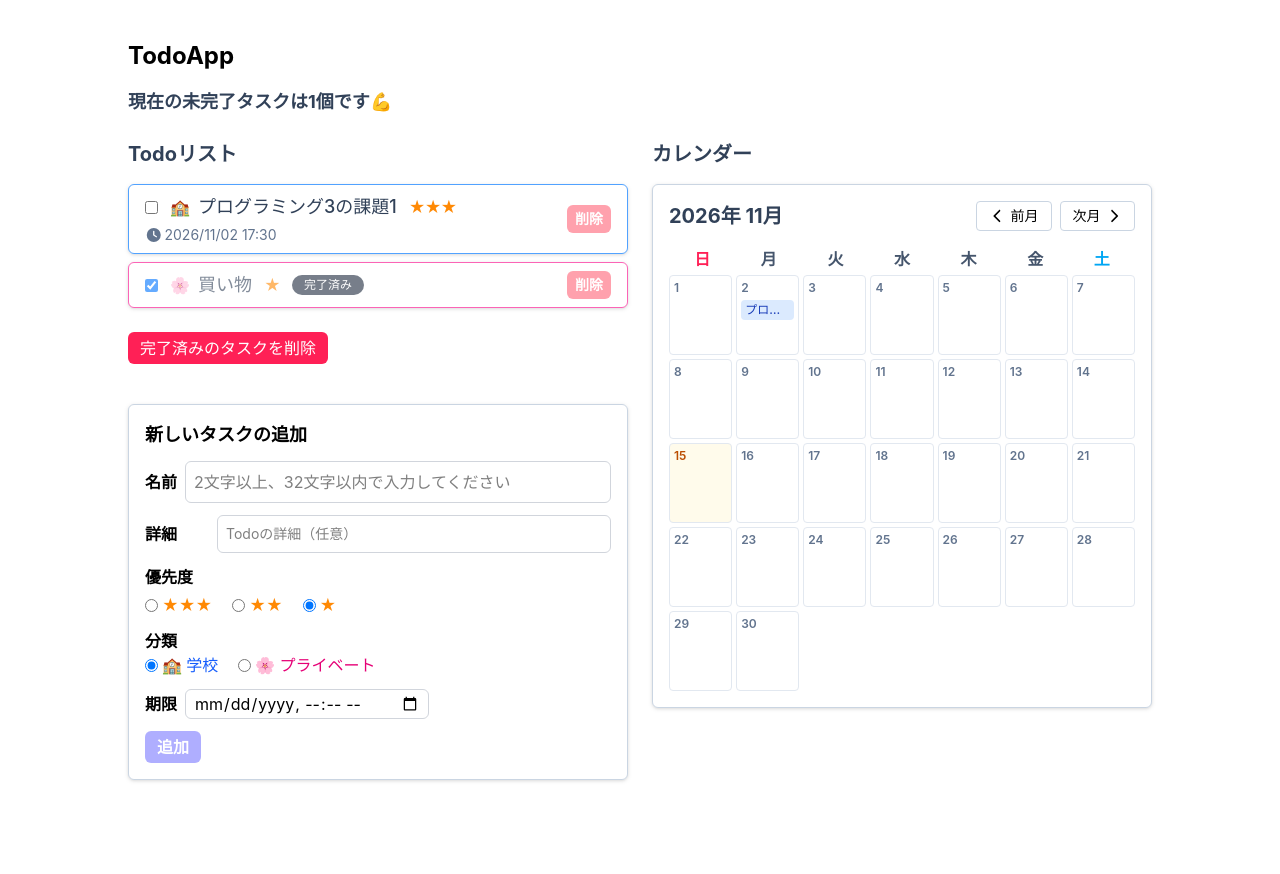
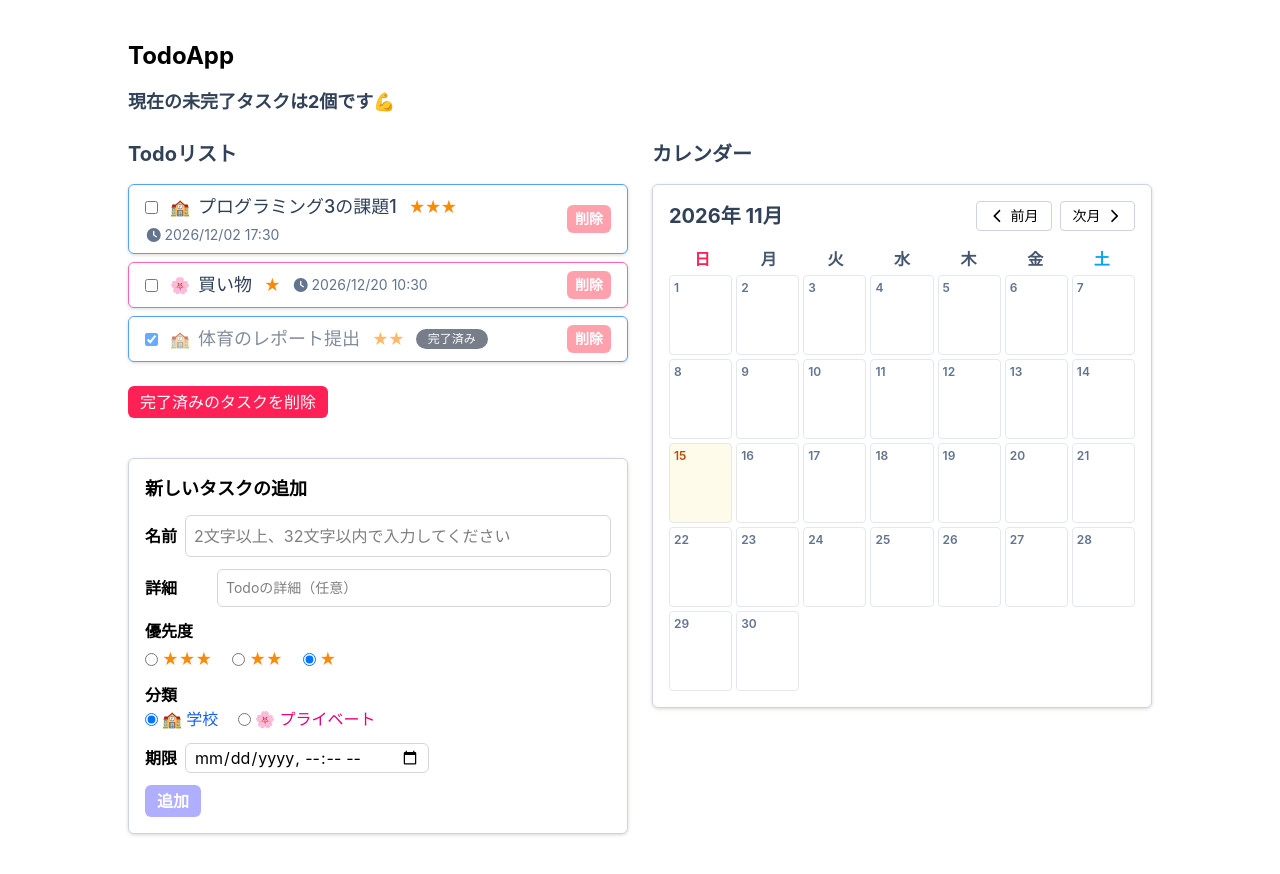
Before and after one commit to mi43-a/react-todo-app, a React (Vite) app: page / in a window 1280 px wide. Before the commit the page ends 820 px from the top, so only its background shows below. Built offline with nearby package versions, Linux system fonts and the light colour scheme.

Commit message:
initTodos編集

```diff
--- a/src/initTodos.ts
+++ b/src/initTodos.ts
@@ -7,15 +7,23 @@ export const initTodos: Todo[] = [
     name: "プログラミング3の課題1",
     isDone: false,
     priority: 1,
-    deadline: new Date(2026, 10, 2, 17, 30),
+    deadline: new Date(2026, 11, 2, 17, 30),
     category: "school",
   },
   {
     id: uuid(),
     name: "買い物",
-    isDone: true,
+    isDone: false,
     priority: 3,
-    deadline: null, // このTodoには期限を設定しない
+    deadline: new Date(2026, 11, 20, 10, 30),
     category: "private",
   },
+  {
+    id: uuid(),
+    name: "体育のレポート提出",
+    isDone: true,
+    priority: 2,
+    deadline: null, // このTodoには期限を設定しない
+    category: "school",
+  },
 ];
```
